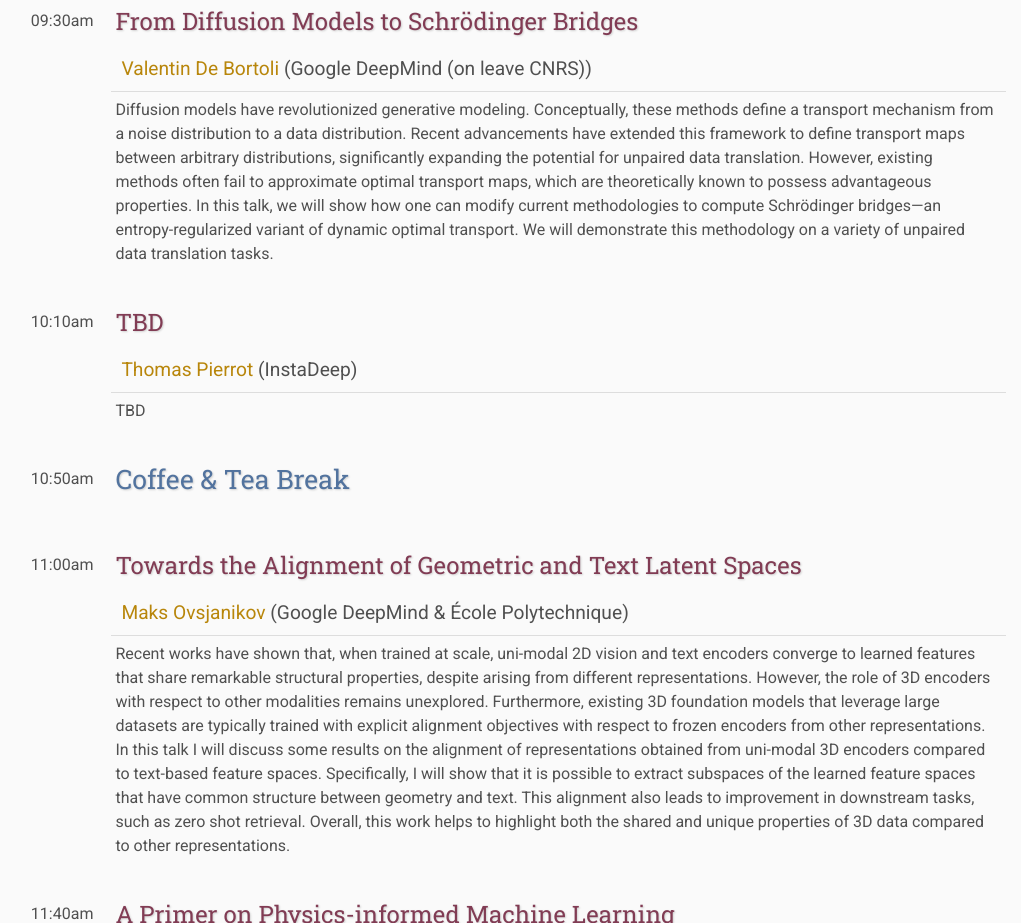
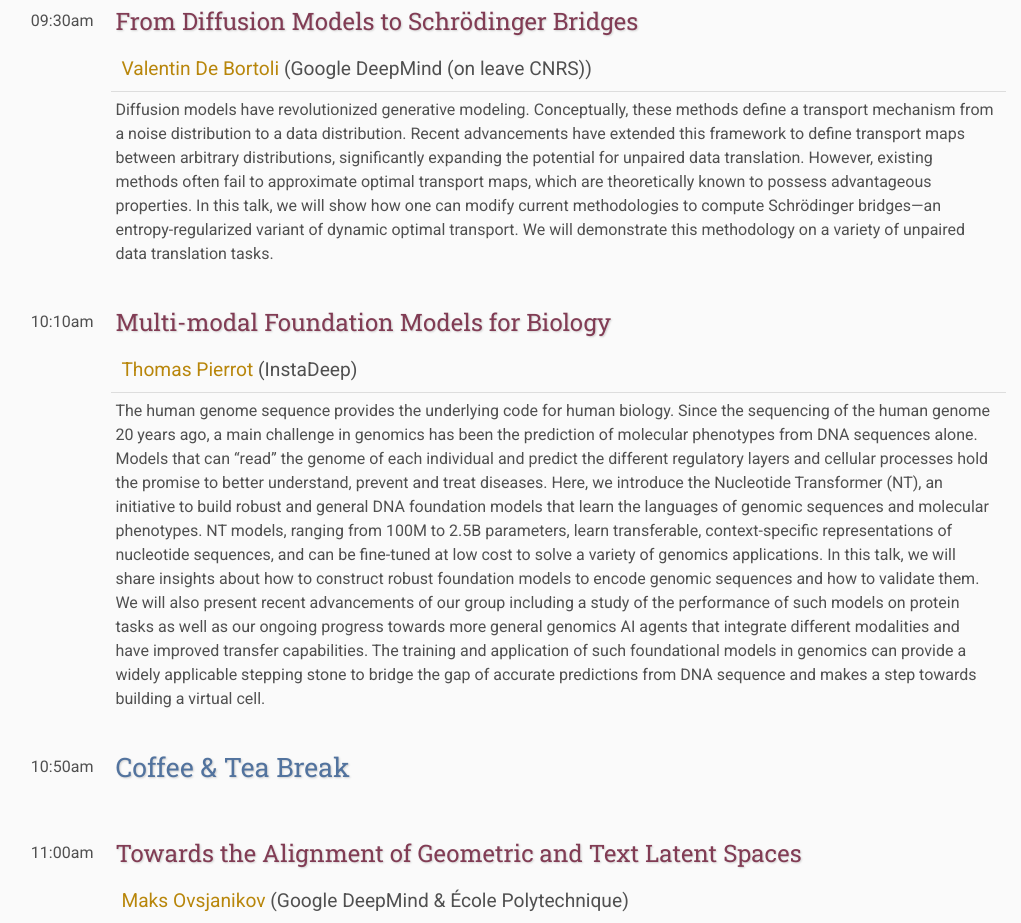
Before and after one commit to MBZUAI-Paris/workshop-2025, a plain HTML site: page program-day-2/index.html in a window 1280 px wide. Shown: the part 563-1486 px from the top of the page, without its empty margins (132-1153 px from the left). Drawn offline with Linux system fonts and the light colour scheme; files that its build step writes are made by us from their sources.

Commit message:
Update index.html

```diff
--- a/program-day-2/index.html
+++ b/program-day-2/index.html
@@ -96,7 +96,7 @@
                 10:10am
             </td>
             <td class="title">
-                TBD
+                Multi-modal Foundation Models for Biology
             </td>
         </tr>
         <tr>
@@ -106,7 +106,7 @@
         </tr>
         <tr>
             <td class="abstract">
-                TBD
+                The human genome sequence provides the underlying code for human biology. Since the sequencing of the human genome 20 years ago, a main challenge in genomics has been the prediction of molecular phenotypes from DNA sequences alone. Models that can “read” the genome of each individual and predict the different regulatory layers and cellular processes hold the promise to better understand, prevent and treat diseases. Here, we introduce the Nucleotide Transformer (NT), an initiative to build robust and general DNA foundation models that learn the languages of genomic sequences and molecular phenotypes. NT models, ranging from 100M to 2.5B parameters, learn transferable, context-specific representations of nucleotide sequences, and can be fine-tuned at low cost to solve a variety of genomics applications. In this talk, we will share insights about how to construct robust foundation models to encode genomic sequences and how to validate them. We will also present recent advancements of our group including a study of the performance of such models on protein tasks as well as our ongoing progress towards more general genomics AI agents that integrate different modalities and have improved transfer capabilities. The training and application of such foundational models in genomics can provide a widely applicable stepping stone to bridge the gap of accurate predictions from DNA sequence and makes a step towards building a virtual cell.
             </td>
         </tr>
     </table>
```
